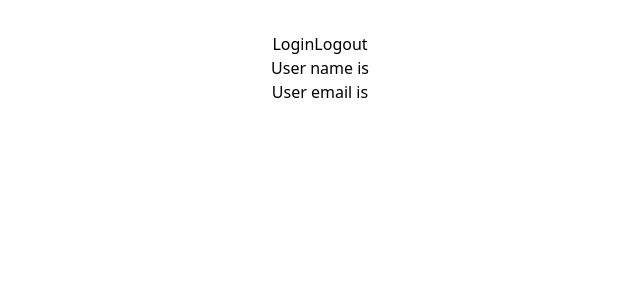
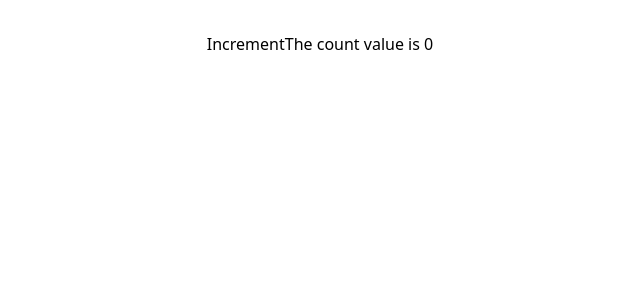
Before and after one commit to yksa/react-typescript, a React (Vite) app: page / in a window 1280 px wide. Shown: the top 300 px of the page, without its empty margins (320-960 px from the left). Built offline with nearby package versions, Linux system fonts and the light colour scheme.

Commit message:
class component

```diff
--- a/src/App.tsx
+++ b/src/App.tsx
@@ -1,13 +1,10 @@
 import "./App.css";
-import User from "./components/context/User";
-import { UserContextProvider } from "./components/context/UserContext";
+import Counter from "./components/class/Counter";
 
 function App() {
   return (
     <div className="App">
-      <UserContextProvider>
-        <User />
-      </UserContextProvider>
+      <Counter message="The count value is " />
     </div>
   );
 }
--- /dev/null
+++ b/src/components/class/Counter.tsx
@@ -0,0 +1,27 @@
+import React, { Component } from "react";
+
+type CounterProps = {
+  message: string;
+};
+
+type CounterState = {
+  count: number;
+};
+
+// The count value is 5
+export default class Counter extends Component<CounterProps, CounterState> {
+  state = { count: 0 };
+
+  handleClick = () => {
+    this.setState((prevState) => ({ count: prevState.count + 1 }));
+  };
+
+  render() {
+    return (
+      <div>
+        <button onClick={this.handleClick}>Increment</button>
+        {this.props.message} {this.state.count}
+      </div>
+    );
+  }
+}
```
